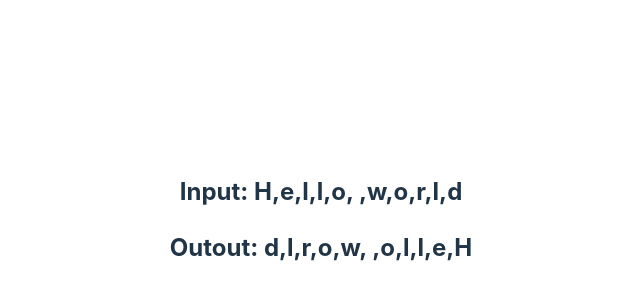
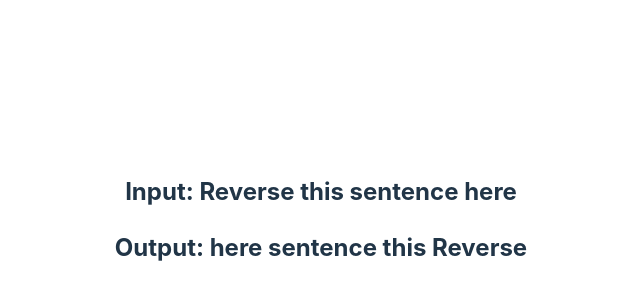
Before and after one commit to kevinly77/react-algo-questions, a React (Vite) app: page / in a window 1280 px wide. Shown: the part 180-480 px from the top of the page, without its empty margins (319-959 px from the left). Built offline with nearby package versions, Linux system fonts and the light colour scheme.

Commit message:
Add: reverse words

```diff
--- a/src/App.tsx
+++ b/src/App.tsx
@@ -1,10 +1,11 @@
 import "./App.css";
 import ReverseStringInPlaceExamples from "./questions/arrays-and-string-manipulation/reverse-string-in-place";
+import ReverseWordsExample from "./questions/arrays-and-string-manipulation/reverse-words";
 //TODO separate things into pages and sections
 function App() {
 	return (
 		<div>
-			<ReverseStringInPlaceExamples />
+			<ReverseWordsExample />
 		</div>
 	);
 }
--- /dev/null
+++ b/src/helpers/helpers.tsx
@@ -0,0 +1,3 @@
+export function printCharacterArray(array: string[]) {
+	return array.join("");
+}
--- /dev/null
+++ b/src/questions/arrays-and-string-manipulation/reverse-words/index.tsx
@@ -0,0 +1,42 @@
+import React from "react";
+import { printCharacterArray } from "../../../helpers/helpers";
+
+export default function ReverseWordsExample() {
+	const message: string[] = "Reverse this sentence here".split("");
+	function reverseWord(
+		message: string[],
+		startIndex: number,
+		endIndex: number,
+	) {
+		while (startIndex < endIndex) {
+			[message[startIndex], message[endIndex]] = [
+				message[endIndex],
+				message[startIndex],
+			];
+			startIndex++;
+			endIndex--;
+		}
+
+		return message;
+	}
+
+	function reverseWords(message: string[]) {
+		let reversedMessage = reverseWord(message, 0, message.length - 1);
+		console.log(reversedMessage);
+		let startingWordIndex = 0;
+		for (let i = 0; i <= reversedMessage.length; i++) {
+			if (reversedMessage[i] === " " || i === reversedMessage.length) {
+				reverseWord(reversedMessage, startingWordIndex, i - 1);
+				startingWordIndex = i + 1;
+			}
+		}
+
+		return reversedMessage;
+	}
+	return (
+		<div>
+			<h2>Input: {printCharacterArray(message)}</h2>
+			<h2>Output: {printCharacterArray(reverseWords(message))}</h2>
+		</div>
+	);
+}
```
Also changed, not shown: src/questions/arrays-and-string-manipulation/index.tsx (+7 -0 lines).
